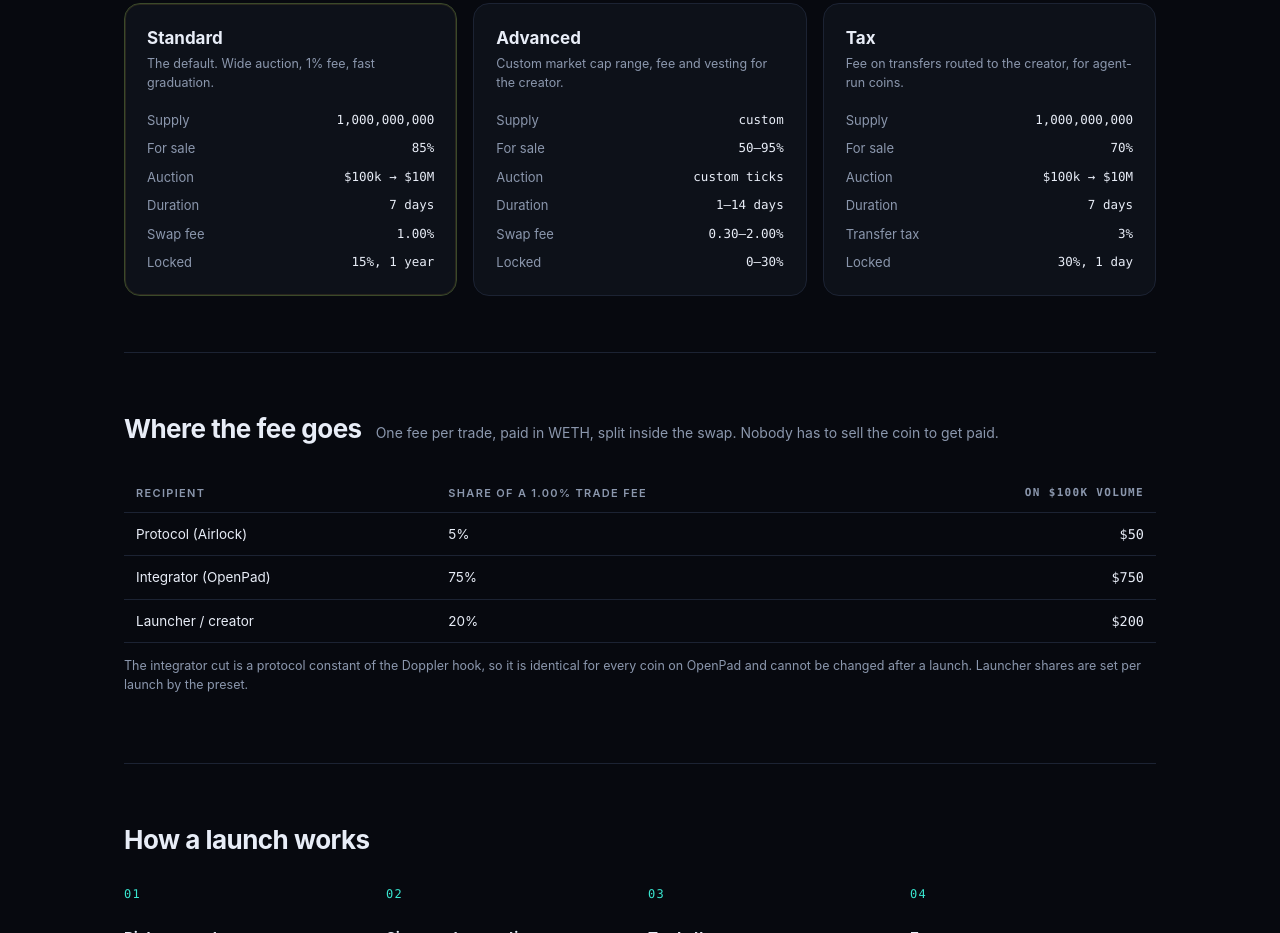
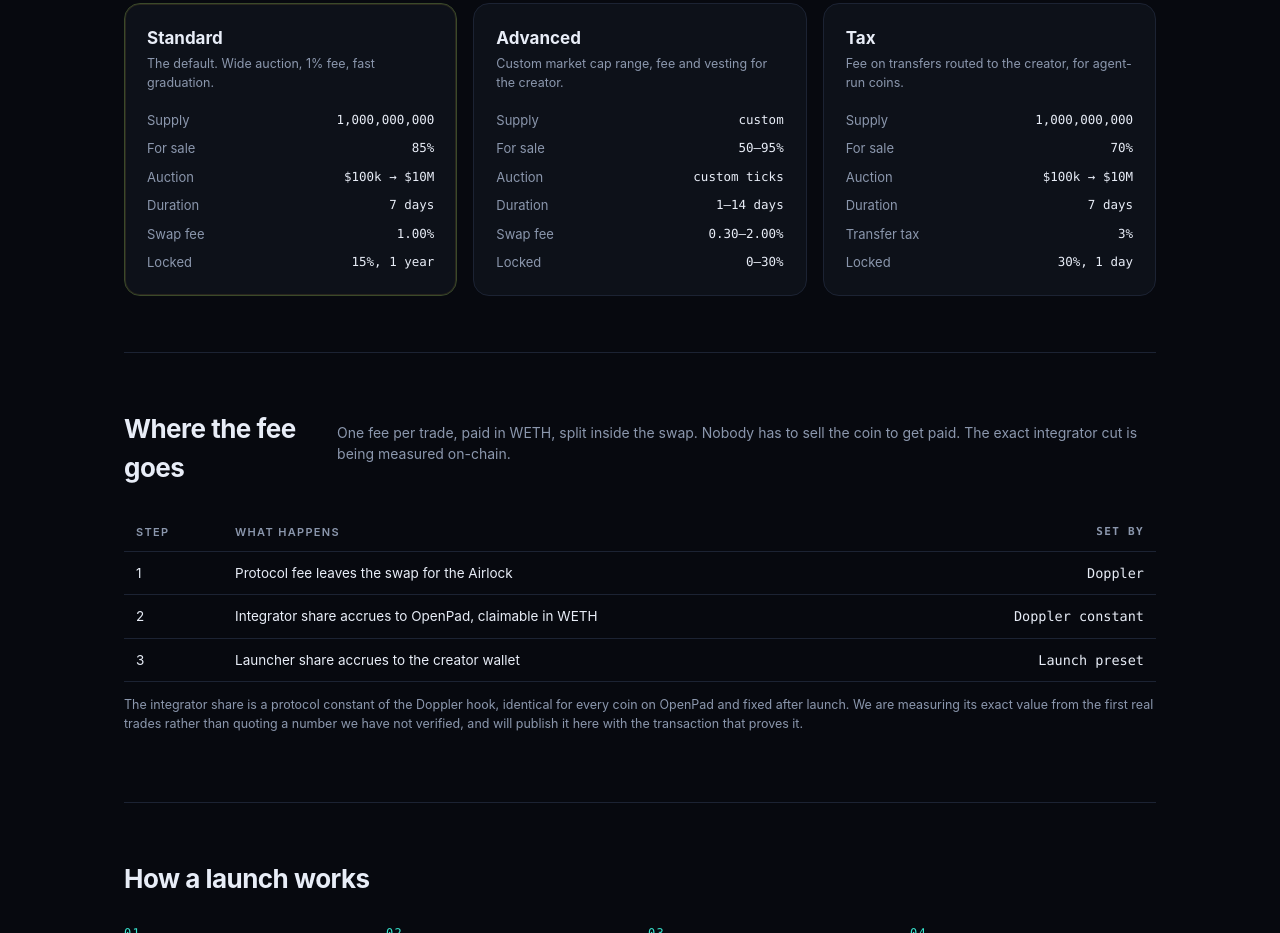
Before and after one commit to luweibot/orebot-token, a plain HTML site: page openpad/index.html in a window 1280 px wide. Shown: the part 1173-2106 px from the top of the page. Drawn offline with Linux system fonts and the light colour scheme; no server answers.

Commit message:
Correct OpenPad fee copy: no unverified percentages

```diff
--- a/openpad/index.html
+++ b/openpad/index.html
@@ -115,7 +115,7 @@
   <div class="stats">
     <div class="stat"><div class="k">Launches</div><div class="v" id="stat-launches">—</div></div>
     <div class="stat"><div class="k">Integrator fees accrued</div><div class="v" id="stat-fees">—</div></div>
-    <div class="stat"><div class="k">Platform share</div><div class="v">75<small>% of fees</small></div></div>
+    <div class="stat"><div class="k">Fee recipient</div><div class="v">Integrator<small>per swap</small></div></div>
     <div class="stat"><div class="k">Launch cost</div><div class="v">0.00004<small>ETH</small></div></div>
   </div>
 </div>
@@ -181,19 +181,20 @@
   <section>
     <div class="sec-head">
       <h2>Where the fee goes</h2>
-      <p>One fee per trade, paid in WETH, split inside the swap. Nobody has to sell the coin to get paid.</p>
+      <p>One fee per trade, paid in WETH, split inside the swap. Nobody has to sell the coin to get paid. The exact integrator cut is being measured on-chain.</p>
     </div>
     <table>
-      <thead><tr><th>Recipient</th><th>Share of a 1.00% trade fee</th><th>On $100k volume</th></tr></thead>
+      <thead><tr><th>Step</th><th>What happens</th><th>Set by</th></tr></thead>
       <tbody>
-        <tr><td>Protocol (Airlock)</td><td>5%</td><td>$50</td></tr>
-        <tr><td>Integrator (OpenPad)</td><td>75%</td><td>$750</td></tr>
-        <tr><td>Launcher / creator</td><td>20%</td><td>$200</td></tr>
+        <tr><td>1</td><td>Protocol fee leaves the swap for the Airlock</td><td>Doppler</td></tr>
+        <tr><td>2</td><td>Integrator share accrues to OpenPad, claimable in WETH</td><td>Doppler constant</td></tr>
+        <tr><td>3</td><td>Launcher share accrues to the creator wallet</td><td>Launch preset</td></tr>
       </tbody>
     </table>
     <p class="muted" style="font-size:12.5px;margin-top:14px">
-      The integrator cut is a protocol constant of the Doppler hook, so it is identical for every coin on OpenPad and
-      cannot be changed after a launch. Launcher shares are set per launch by the preset.
+      The integrator share is a protocol constant of the Doppler hook, identical for every coin on OpenPad and fixed
+      after launch. We are measuring its exact value from the first real trades rather than quoting a number we have
+      not verified, and will publish it here with the transaction that proves it.
     </p>
   </section>
 </div>
```
